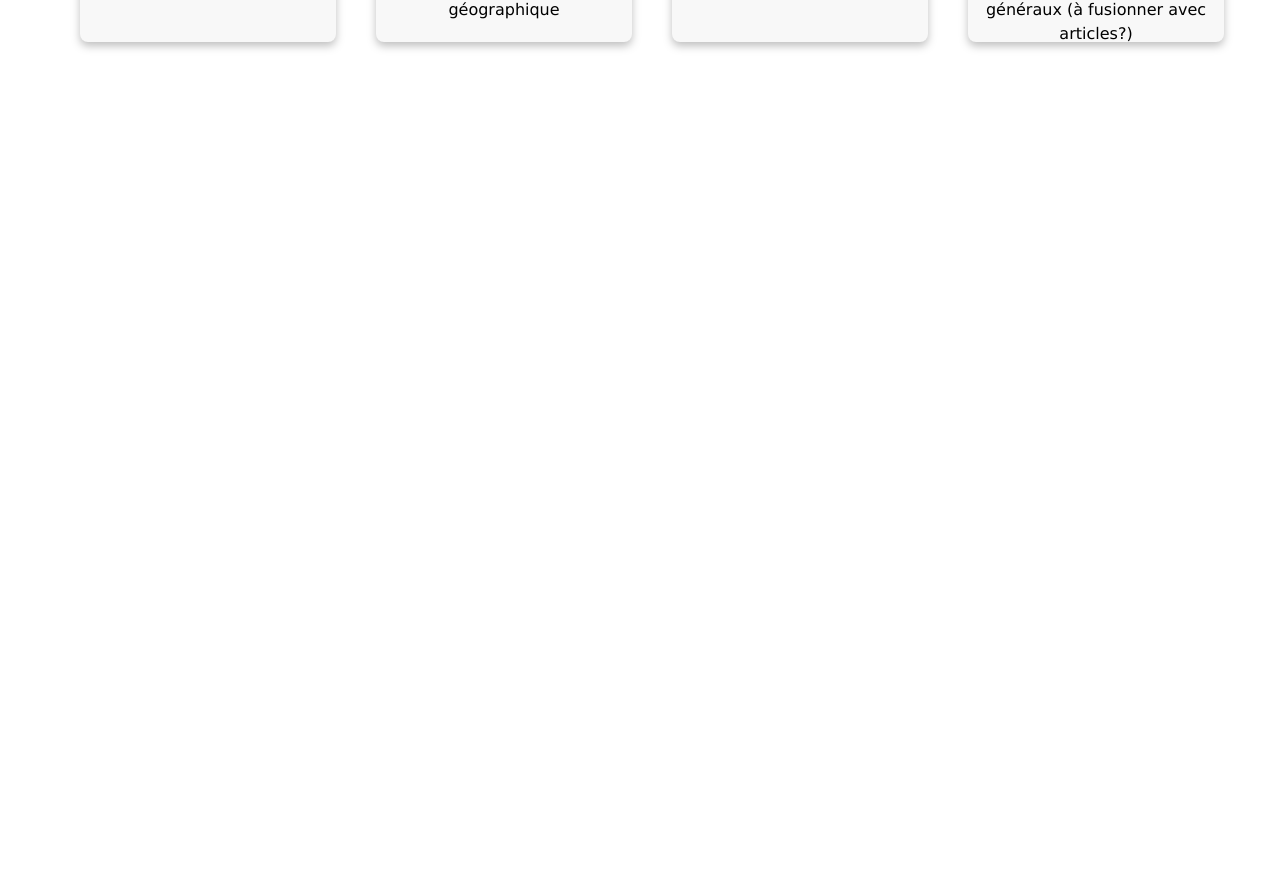
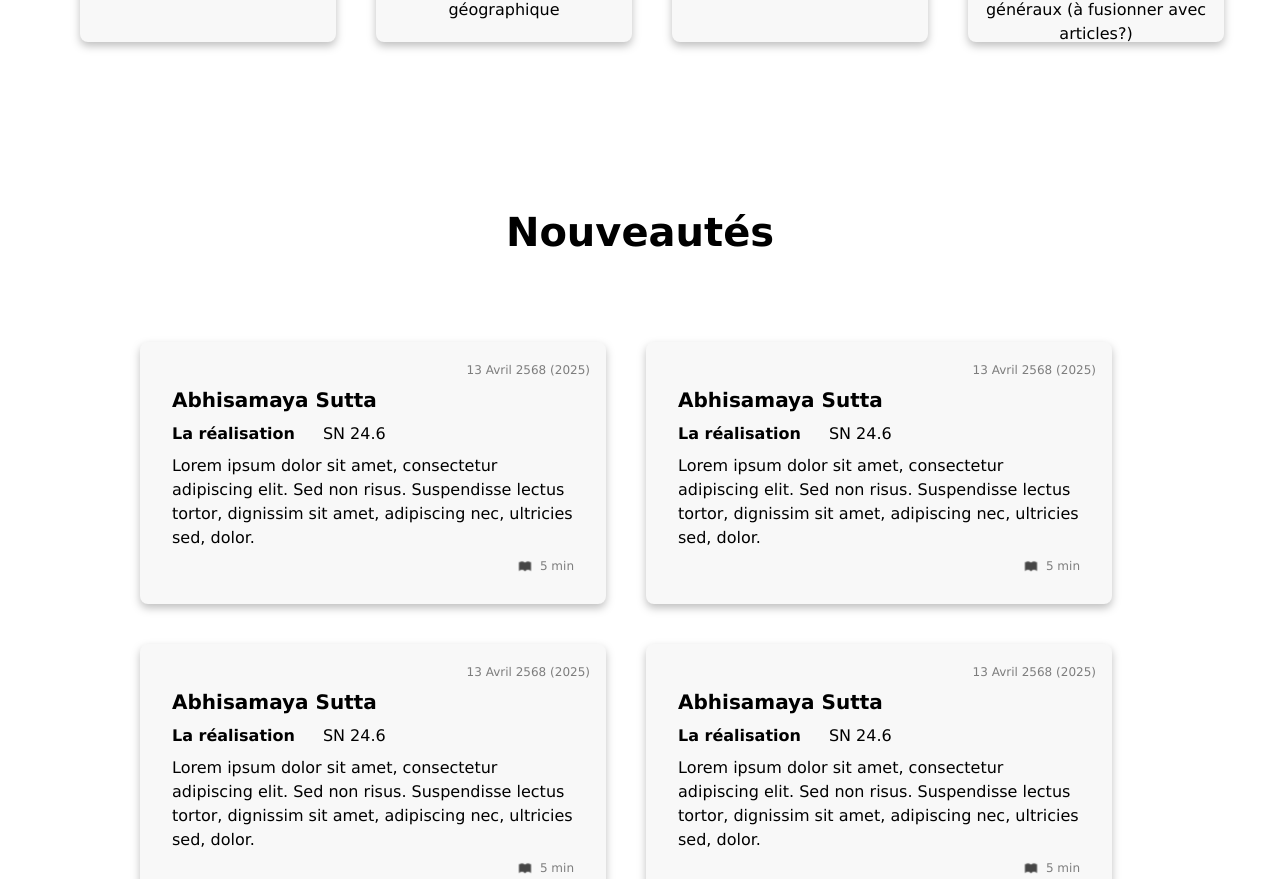
Before and after one commit to LaniakeanDev/buddha-vacana, a Next.js app: page / in a window 1280 px wide. Shown: the part 1918-2797 px from the top of the page. Before the commit the page ends 2040 px from the top, so only its background shows below. Built offline with nearby package versions, Linux system fonts and the light colour scheme.

Commit message:
most of the work done

```diff
--- a/app/components/BVNewSuttaCard.tsx
+++ b/app/components/BVNewSuttaCard.tsx
@@ -1,19 +1,30 @@
 import { BVSVGAsset } from './BVAsset';
 import ReadingTimeLengthIcon from '@/public/assets/svg/reading-time-length.svg';
 
-export default function BVNewSuttaCard({ paliTitle, frTitle, ref, description, date, timeLength }: UINewSuttaCard) {
+export default function BVNewSuttaCard({
+  paliTitle,
+  frTitle,
+  suttaRef,
+  description,
+  date,
+  timeLength,
+}: UINewSuttaCard) {
   return (
-    <div className="w-[466px] h-[242px] rounded-lg px-3 py-2 drop-shadow-lg drop-shadow-black/25 bg-bvlightgrey hover:bg-bvmediumgrey cursor-pointer flex flex-col">
-      <p className="w-full text-right text-bvmediumgrey">{date.getFullYear()}</p>
-      <p className="font-bold text-xl">{`${paliTitle} Sutta`}</p>
-      <div className="w-full flex flex-row gap-7 items-center justify-start">
-        <p className="font-bold">{frTitle}</p>
-        <p>{ref}</p>
-      </div>
-      <p>{description}</p>
-      <div className="flex flex-row gap-2 items-center">
-        <BVSVGAsset SVGAsset={ReadingTimeLengthIcon} assetClassName="w-3.5 h-3.5" />
-        <p>{timeLength}</p>
+    <div className="w-[466px] h-[262px] rounded-lg py-5 drop-shadow-lg drop-shadow-black/25 bg-bvlightgrey hover:bg-bvmediumgrey cursor-pointer flex flex-col">
+      <p className="w-full text-right text-bvgreytext text-xs pr-4">
+        {date.getDate()} Avril {date.getFullYear() + 543} ({date.getFullYear()})
+      </p>
+      <div className="px-8">
+        <p className="font-bold text-xl py-2">{paliTitle} Sutta</p>
+        <div className="w-full flex flex-row gap-7 items-center justify-start">
+          <p className="font-bold">{frTitle}</p>
+          <p>{suttaRef}</p>
+        </div>
+        <p className="py-2">{description}</p>
+        <div className="flex flex-row gap-2 items-center justify-end">
+          <BVSVGAsset SVGAsset={ReadingTimeLengthIcon} assetClassName="w-3.5 h-3.5" />
+          <p className="text-xs text-bvgreytext">{timeLength} min</p>
+        </div>
       </div>
     </div>
   );
--- /dev/null
+++ b/app/components/BVNewSuttaCards.tsx
@@ -0,0 +1,31 @@
+import BVNewSuttaCard from './BVNewSuttaCard';
+
+const newSuttaCardData: UINewSuttaCard = {
+  paliTitle: 'Abhisamaya',
+  frTitle: 'La réalisation',
+  suttaRef: 'SN 24.6',
+  description:
+    'Lorem ipsum dolor sit amet, consectetur adipiscing elit. Sed non risus. Suspendisse lectus tortor, dignissim sit amet, adipiscing nec, ultricies sed, dolor.',
+  date: new Date('2025-04-13'),
+  timeLength: 5,
+};
+console.log(new Date('2025-04-13').getDay());
+const newSuttaCardsData: UINewSuttaCard[] = [newSuttaCardData, newSuttaCardData, newSuttaCardData, newSuttaCardData];
+
+export default function BVNewSuttaCards() {
+  return (
+    <div className="flex flex-row gap-10 flex-wrap w-[1000px] m-auto">
+      {newSuttaCardsData.map((card, idx) => (
+        <BVNewSuttaCard
+          key={`suttacard-${String(idx)}`}
+          paliTitle={card.paliTitle}
+          frTitle={card.frTitle}
+          suttaRef={card.suttaRef}
+          description={card.description}
+          date={card.date}
+          timeLength={card.timeLength}
+        />
+      ))}
+    </div>
+  );
+}
--- /dev/null
+++ b/app/components/BVToolCards.tsx
@@ -0,0 +1,54 @@
+import toolCardData from './content/tool-cards.json';
+import AdvancedSearchIcon from '@/public/assets/svg/toolcards/advanced-search.svg';
+import BookmarkIcon from '@/public/assets/svg/toolcards/bookmark.svg';
+import AllegoryIcon from '@/public/assets/svg/toolcards/allegory.svg';
+import AnthoIcon from '@/public/assets/svg/toolcards/antho.svg';
+import ArticleIcon from '@/public/assets/svg/toolcards/article.svg';
+import FormIcon from '@/public/assets/svg/toolcards/form.svg';
+import GlossIcon from '@/public/assets/svg/toolcards/gloss.svg';
+import MapIcon from '@/public/assets/svg/toolcards/bookmark.svg';
+import NameIcon from '@/public/assets/svg/toolcards/name.svg';
+import RssIcon from '@/public/assets/svg/toolcards/rss.svg';
+import ThemeIcon from '@/public/assets/svg/toolcards/theme.svg';
+import BVToolCard from './BVToolCard';
+import { isToolCardDataArray } from '@/utils/typeguards';
+
+export default function BVToolCards() {
+  const TOOL_SVG_URL_MAP: { [key: string]: BVSVGElement } = {
+    advancedSearch: AdvancedSearchIcon,
+    bookmark: BookmarkIcon,
+    allegory: AllegoryIcon,
+    antho: AnthoIcon,
+    article: ArticleIcon,
+    form: FormIcon,
+    gloss: GlossIcon,
+    map: MapIcon,
+    name: NameIcon,
+    rss: RssIcon,
+    theme: ThemeIcon,
+  };
+
+  if (!isToolCardDataArray(toolCardData)) {
+    return (
+      <div>
+        <p>Une erreur est survenue</p>
+      </div>
+    );
+  }
+
+  return (
+    <div className="flex flex-row gap-10 flex-wrap w-[1144px] m-auto">
+      {toolCardData.map((item, idx) => {
+        const SVGComponent = TOOL_SVG_URL_MAP[item.svgId];
+        return (
+          <BVToolCard
+            key={`toolcard-${String(idx)}`}
+            svgAsset={SVGComponent}
+            title={item.title}
+            tagline={item.tagline}
+          />
+        );
+      })}
+    </div>
+  );
+}
--- a/app/components/header/BVHeader.tsx
+++ b/app/components/header/BVHeader.tsx
@@ -3,7 +3,7 @@ import BVLogo from '@/public/assets/svg/bv-logo.svg';
 
 export default function BVHeader() {
   return (
-    <header className="relative w-full h-48 bg-bvprimary-green grid place-items-center">
+    <header className="relative w-full h-48 bg-bvdark-green grid place-items-center">
       <div className="absolute top-0 left-0 h-full pl-4 grid place-items-center">
         <BVSVGAsset
           SVGAsset={BVLogo}
--- a/app/globals.css
+++ b/app/globals.css
@@ -10,6 +10,7 @@
 
   --color-bvprimary-green: #2e8132;
   --color-bvlight-green: #4bb41d;
+  --color-bvdark-green: #0a500d;
   --color-bvrobe-regular: #bd7d36;
   --color-bvrobe-dark: #844114;
   --color-bvrobe-light: #d38e41;
@@ -17,6 +18,7 @@
   --color-gold: #edc700;
   --color-bvlightgrey: #f8f8f8;
   --color-bvmediumgrey: #e5e5e5;
+  --color-bvgreytext: #7d7d7d;
   --font-dejavusans: 'Deja Vu Sans';
 }
 
--- a/app/layout.tsx
+++ b/app/layout.tsx
@@ -1,6 +1,6 @@
 import type { Metadata } from 'next';
 import './globals.css';
-import { dejaVuSans } from './utils/fonts';
+import { dejaVuSans } from '../utils/fonts';
 
 export const metadata: Metadata = {
   title: 'Budhha Vacana - La Parole du Bouddha',
--- a/app/page.tsx
+++ b/app/page.tsx
@@ -1,67 +1,20 @@
 import BVHero from './components/BVHero';
+import BVNewSuttaCards from './components/BVNewSuttaCards';
 import BVSection from './components/BVSection';
+import BVToolCards from './components/BVToolCards';
 import BVHeader from './components/header/BVHeader';
-import toolCardData from './components/content/tool-cards.json';
-import AdvancedSearchIcon from '@/public/assets/svg/toolcards/advanced-search.svg';
-import BookmarkIcon from '@/public/assets/svg/toolcards/bookmark.svg';
-import AllegoryIcon from '@/public/assets/svg/toolcards/allegory.svg';
-import AnthoIcon from '@/public/assets/svg/toolcards/antho.svg';
-import ArticleIcon from '@/public/assets/svg/toolcards/article.svg';
-import FormIcon from '@/public/assets/svg/toolcards/form.svg';
-import GlossIcon from '@/public/assets/svg/toolcards/gloss.svg';
-import MapIcon from '@/public/assets/svg/toolcards/bookmark.svg';
-import NameIcon from '@/public/assets/svg/toolcards/name.svg';
-import RssIcon from '@/public/assets/svg/toolcards/rss.svg';
-import ThemeIcon from '@/public/assets/svg/toolcards/theme.svg';
-import BVToolCard from './components/BVToolCard';
-import { isToolCardDataArray } from './utils/typeguards';
 
 export default function Home() {
-  const SVG_URL_MAP: { [key: string]: BVSVGElement } = {
-    advancedSearch: AdvancedSearchIcon,
-    bookmark: BookmarkIcon,
-    allegory: AllegoryIcon,
-    antho: AnthoIcon,
-    article: ArticleIcon,
-    form: FormIcon,
-    gloss: GlossIcon,
-    map: MapIcon,
-    name: NameIcon,
-    rss: RssIcon,
-    theme: ThemeIcon,
-  };
-
-  const renderToolCards = () => {
-    if (!isToolCardDataArray(toolCardData)) {
-      return (
-        <div>
-          <p>Une erreur est survenue</p>
-        </div>
-      );
-    }
-
-    return (
-      <div className="flex flex-row gap-10 flex-wrap w-[1144px] m-auto">
-        {toolCardData.map((item, idx) => {
-          const SVGComponent = SVG_URL_MAP[item.svgId];
-          return (
-            <BVToolCard
-              key={`toolcard-${String(idx)}`}
-              svgAsset={SVGComponent}
-              title={item.title}
-              tagline={item.tagline}
-            />
-          );
-        })}
-      </div>
-    );
-  };
-
   return (
     <div>
       <BVHeader />
       <BVHero />
-      <BVSection title="Outils">{renderToolCards()}</BVSection>
+      <BVSection title="Outils">
+        <BVToolCards />
+      </BVSection>
+      <BVSection title="Nouveautés">
+        <BVNewSuttaCards />
+      </BVSection>
     </div>
   );
 }
--- a/app/types/app.d.ts
+++ b/types/app.d.ts
@@ -11,11 +11,11 @@ type UIToolCard = Pick<IToolCardData, 'title', 'tagline'> & {
 interface ISutta {
   paliTitle: string;
   frTitle: string;
-  ref: string;
+  suttaRef: string;
   description: string;
 }
 
-type UINewSuttaCard = Pick<ISutta, 'paliTitle', 'frTitle', 'ref', 'description'> & {
+type UINewSuttaCard = Pick<ISutta, 'paliTitle', 'frTitle', 'suttaRef', 'description'> & {
   date: Date;
   timeLength: string;
 };
```
Also changed, not shown: utils/fonts.ts (renamed from app/utils/fonts.ts, +4 -4 lines), types/svg.d.ts (renamed from app/types/svg.d.ts), utils/typeguards.ts (renamed from app/utils/typeguards.ts).
